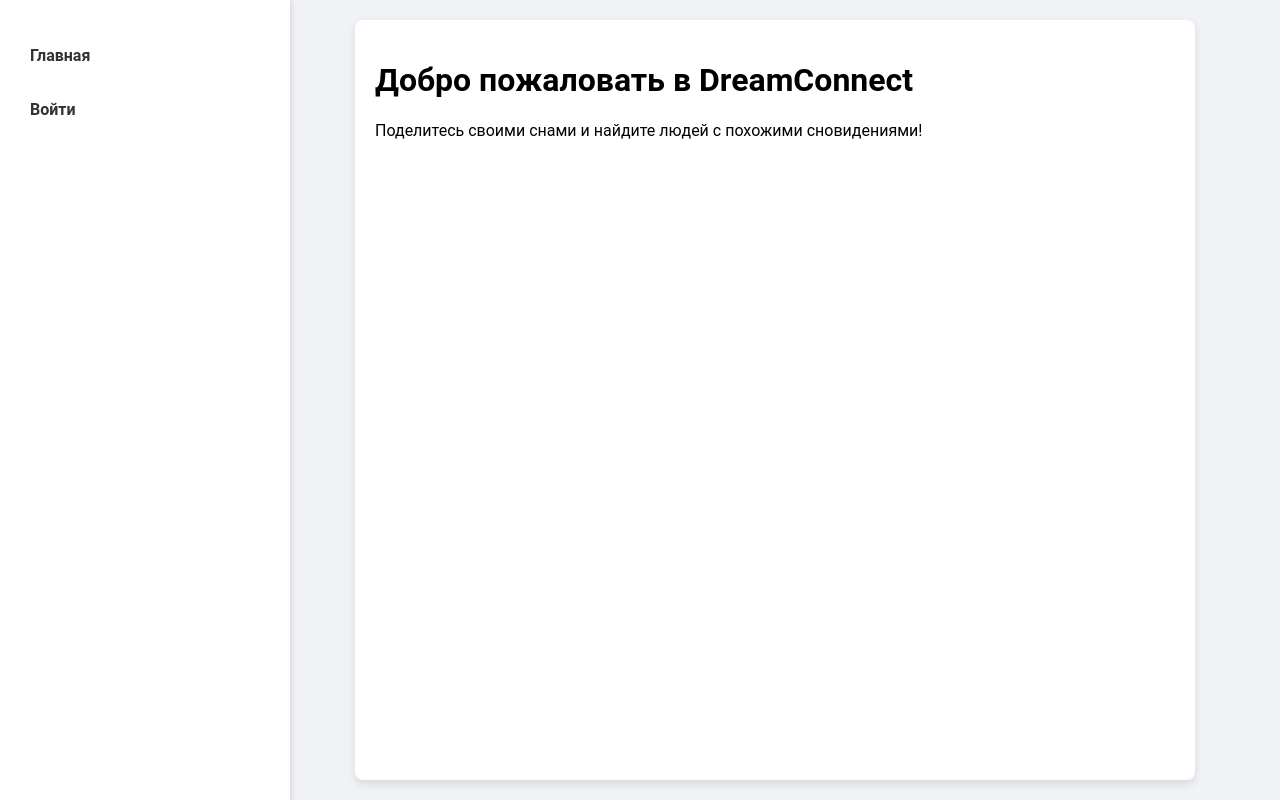
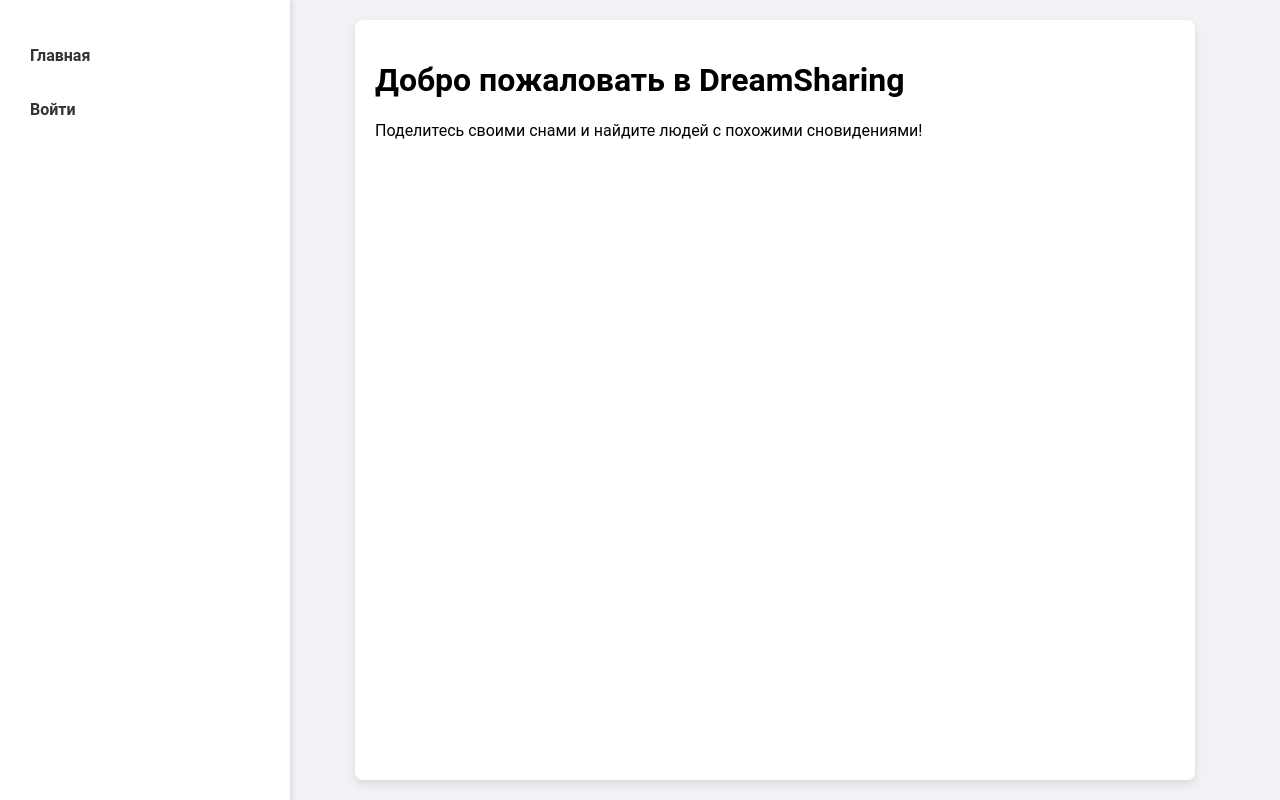
Before and after one commit to misterkisus/dreamconnect, a Flask app: page / in a window 1280 px wide. Run offline with Flask 3, Linux system fonts and the light colour scheme.

Commit message:
Add files via upload

```diff
--- a/templates/base.html
+++ b/templates/base.html
@@ -3,7 +3,7 @@
 <head>
     <meta charset="UTF-8">
     <meta name="viewport" content="width=device-width, initial-scale=1.0">
-    <title>DreamConnect</title>
+    <title>DreamSharing</title>
     <link rel="stylesheet" href="{{ url_for('static', filename='styles.css') }}">
 </head>
 <body>
@@ -14,7 +14,7 @@
                 {% if current_user.is_authenticated %}
                     <li><a href="{{ url_for('dashboard') }}">Мой профиль</a></li>
                     <li><a href="{{ url_for('add_dream') }}">Добавить сон</a></li>
-                    <li><a href="{{ url_for('dreams') }}">Схожие сны</a></li>
+                    <li><a href="{{ url_for('dreams') }}">Схожие сны (не работает)</a></li>
                     <li><a href="{{ url_for('logout') }}">Выйти</a></li>
                 {% else %}
                     <li><a href="{{ url_for('login_or_register') }}">Войти</a></li>
--- a/templates/index.html
+++ b/templates/index.html
@@ -1,5 +1,5 @@
 {% extends 'base.html' %}
 {% block content %}
-<h1>Добро пожаловать в DreamConnect</h1>
+<h1>Добро пожаловать в DreamSharing</h1>
 <p>Поделитесь своими снами и найдите людей с похожими сновидениями!</p>
 {% endblock %}
--- a/templates/profiles.html
+++ b/templates/profiles.html
@@ -1,7 +1,7 @@
 {% extends 'base.html' %}
 
 {% block content %}
-<h2>Все пользователи</h2>
+<h2>Сны всех юзеров</h2>
 <div class="dream-list">
     {% for user in users %}
         {% for dream in user.dreams %}
```
